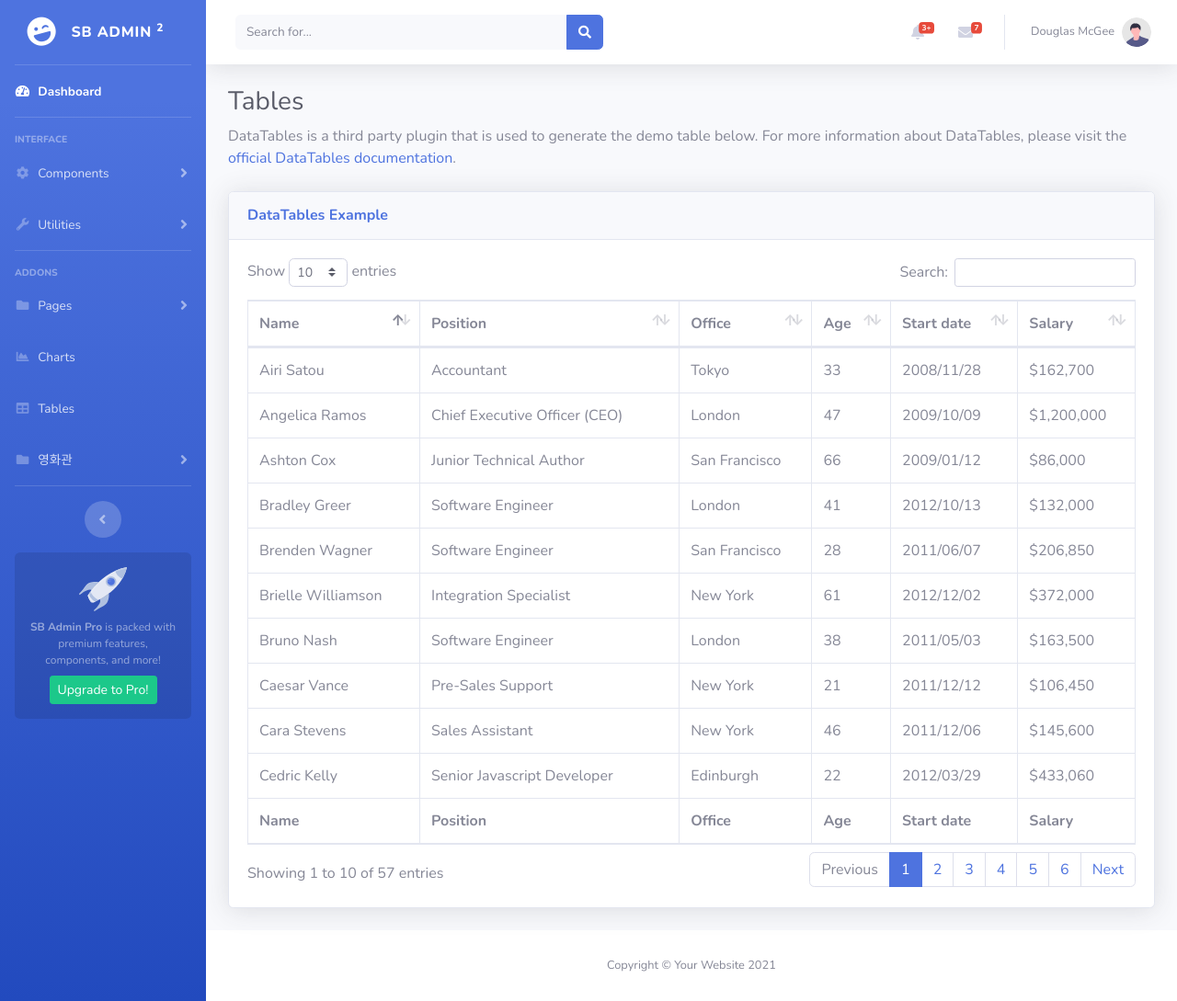
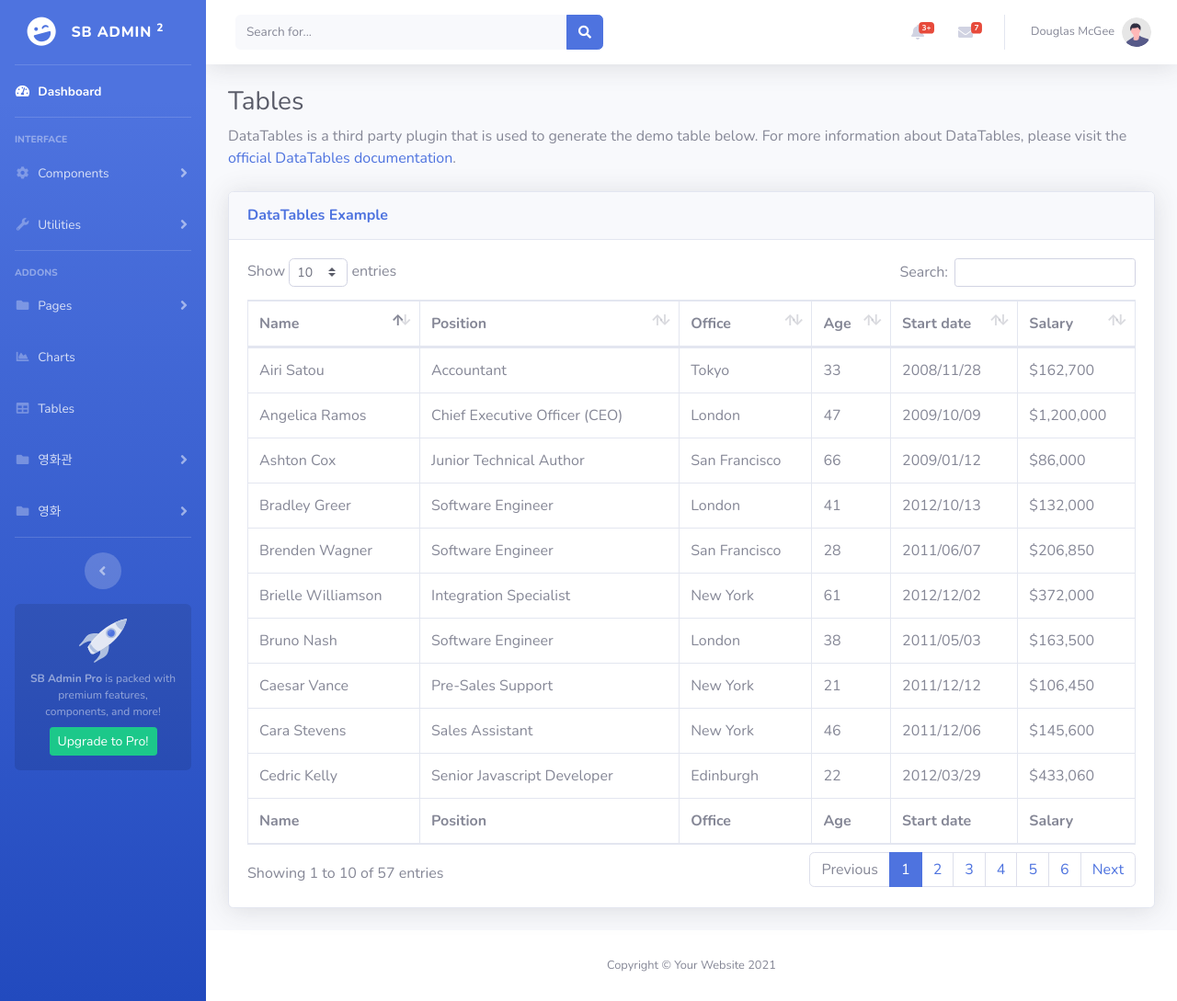
Before and after one commit to eounce/cinema-project, a Java web app: page /admin/actors in a window 1280 px wide. Shown: the whole page at 92% size. Run offline with Spring Boot 4, a stand-in JSP engine, Linux system fonts and the light colour scheme; data that the repository does not hold is empty; some libraries are stand-ins or nearby versions.

Commit message:
add nav.jsp for movie menu

```diff
--- a/src/main/webapp/WEB-INF/views/admin/main/nav.jsp
+++ b/src/main/webapp/WEB-INF/views/admin/main/nav.jsp
@@ -129,6 +129,26 @@
                 <div class="collapse-divider"></div>
                 <h6 class="collapse-header">기타:</h6>
                 <a class="collapse-item" href="/admin/citys">지역</a>
+            </div>
+        </div>
+    </li>
+
+    <li class="nav-item">
+        <a class="nav-link collapsed" href="#" data-toggle="collapse" data-target="#collapseMovie"
+           aria-expanded="true" aria-controls="collapseMovie">
+            <i class="fas fa-fw fa-folder"></i>
+            <span>영화</span>
+        </a>
+        <div id="collapseMovie" class="collapse" aria-labelledby="headingPages" data-parent="#accordionSidebar">
+            <div class="bg-white py-2 collapse-inner rounded">
+                <h6 class="collapse-header">배우 및 감독:</h6>
+                <a class="collapse-item" href="/admin/actors">배우</a>
+                <a class="collapse-item" href="#">출연 배우</a>
+                <a class="collapse-item" href="#">감독</a>
+                <div class="collapse-divider"></div>
+                <h6 class="collapse-header">영화:</h6>
+                <a class="collapse-item" href="#">영화</a>
+                <a class="collapse-item" href="#">장르</a>
             </div>
         </div>
     </li>
```
